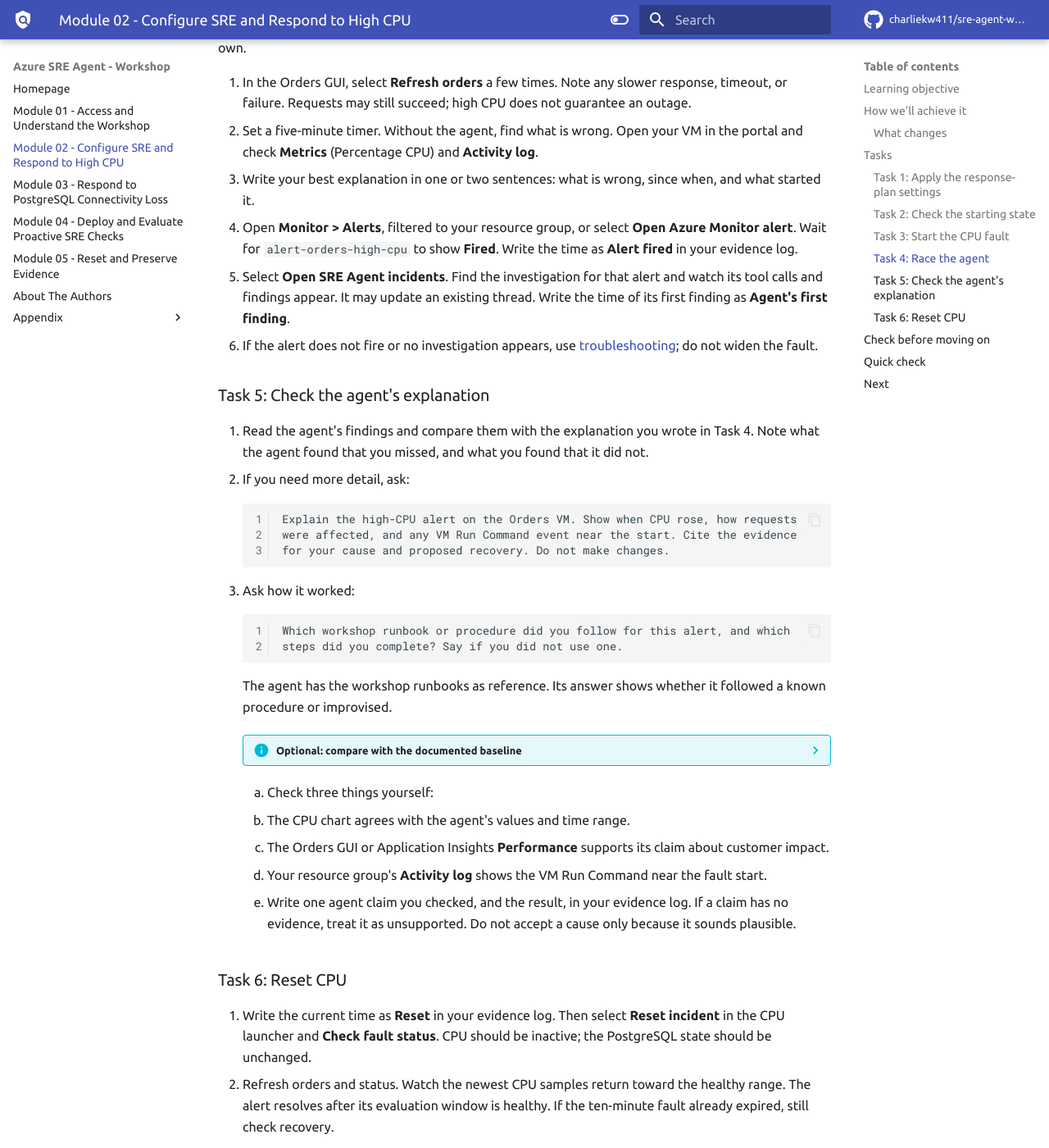
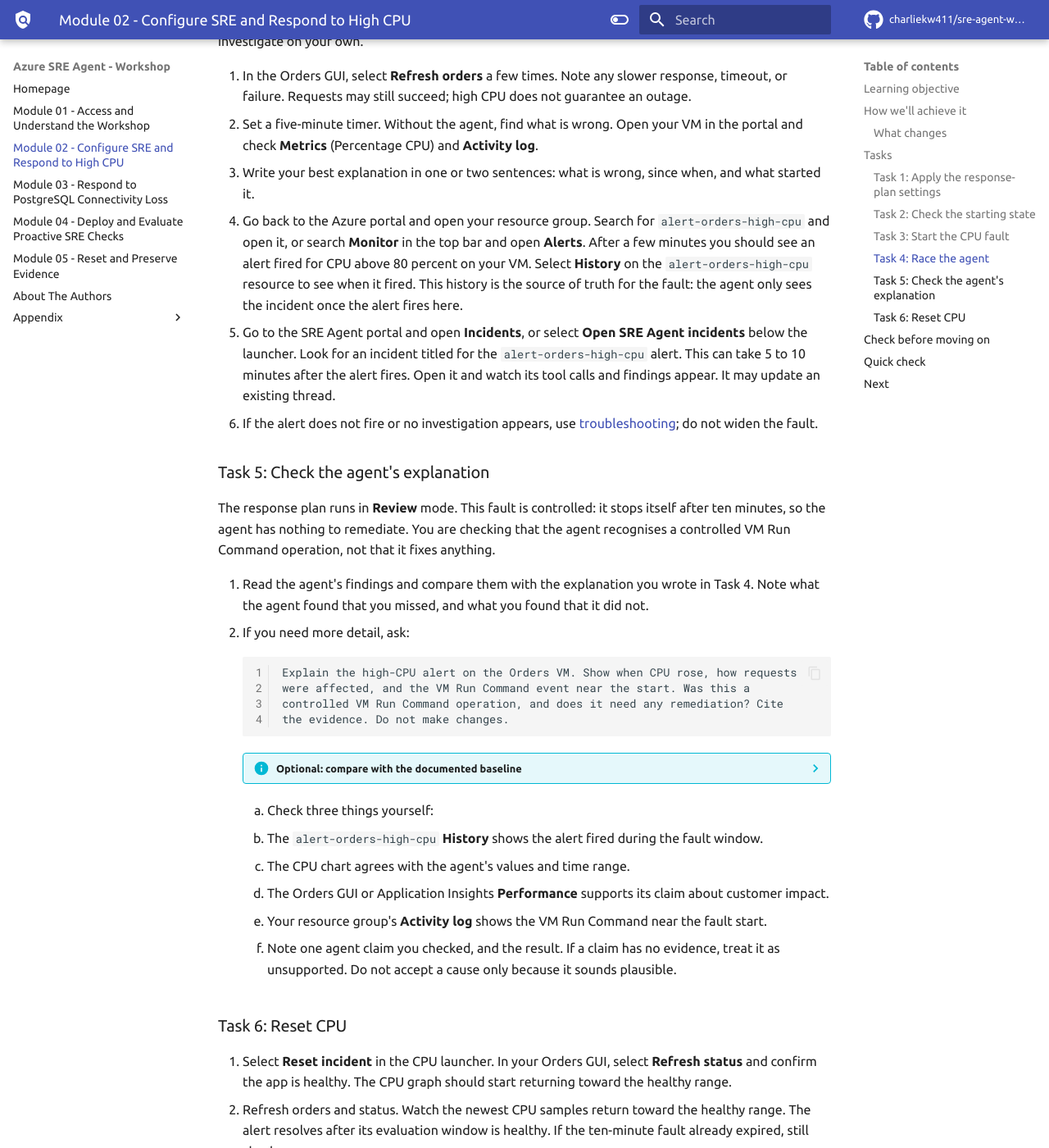
Before and after one commit to charliekw411/sre-agent-workshop, an MkDocs documentation site: the page built from docs/sre/03-incident-high-cpu/index.md, in a window 1280 px wide and 1400 px high, scrolled down 2237 px. Shown: the whole window at 82% size. Built offline with MkDocs 1.6.1 and Material for MkDocs 9.7.7, drawn with Linux system fonts in a browser that asks for light colours; comment, search, counter and statistics services are not loaded; some of the changed text lies outside the part shown.

Commit message:
docs: apply participant feedback to modules 01-05
- Module 01: drop evidence log, use App Insights Performance and Logs with screenshots
- Module 02: alert-history source of truth, Review-mode rationale, GUI status checks
- Module 03: explicit NSG steps, remove runbook prompts
- Launcher: remove Azure Monitor chart/alert and Log Analytics links

Co-authored-by: Copilot App <223556219+Copilot@users.noreply.github.com>

````diff
--- a/docs/sre/03-incident-high-cpu/index.md
+++ b/docs/sre/03-incident-high-cpu/index.md
@@ -60,25 +60,23 @@ do on its own.
 3. Open the plan again and check the saved values. Leave the merge and
    reinvestigation settings and the title filter as they are. Do not add another
    plan: `orders-incident-workflow` already handles PostgreSQL alerts.
-4. In **Azure Monitor > Alerts > Alert rules**, filter to your resource group.
-   Check that `alert-orders-high-cpu` is enabled, is Sev2, and fires when average
-   CPU is above 80 percent for five minutes.
+4. Open your resource group, search for `alert-orders-high-cpu`, and open it.
+   Alternatively, search for **Monitor** in the top bar and open **Alerts > Alert
+   rules**, filtered to your resource group. Check that the rule is enabled, is
+   Sev2, and fires when average CPU is above 80 percent for five minutes.
 
     <!-- SCREENSHOT: Assigned agent's saved Azure Monitor response plan with Sev1/Sev2 and Review mode -->
 
 ### Task 2: Check the starting state
 
-1. In the launcher below, select **Check fault status**. Both faults should be
-   inactive, PostgreSQL access should be `Allow`, and application connectivity
-   should be `ready`.
-2. In your Orders GUI, select **Refresh status** and **Refresh orders**. Keep
-   that tab visible. Note the normal response time.
-3. Look at the CPU graph below and note the healthy CPU range.
+1. In your Orders GUI, select **Refresh status** and **Refresh orders**. Liveness
+   and Readiness should show HTTP 200 and PostgreSQL should show Ready. Keep that
+   tab visible. Note the normal response time.
+2. Look at the CPU graph below and note the healthy CPU range.
 
 ### Task 3: Start the CPU fault
 
-1. Write the current time (UTC) in your evidence log as **Fault started**, then
-   select **Run CPU incident**.
+1. Select **Run CPU incident**.
 
     <div data-sre-incident="cpu">
     <p><strong>JavaScript is required for the launcher.</strong> If it is unavailable, use the terminal alternative below after your facilitator has prepared it.</p>
@@ -88,9 +86,9 @@ do on its own.
    refreshes automatically. You should see CPU rise above the alert threshold.
 
     !!! warning "Check before retrying"
-        A timed-out request may still have started the fault. Select **Check fault
-        status** before trying again. Do not start the PostgreSQL fault at the same
-        time.
+        A timed-out request may still have started the fault. Check the CPU
+        graph and your Orders GUI before trying again. Do not start the PostgreSQL
+        fault at the same time.
 
 ??? info "Terminal alternative"
     First complete [terminal setup](../30-appendix/01-variables.md#terminal-setup-for-an-assigned-environment).
@@ -112,8 +110,8 @@ do on its own.
 
 ### Task 4: Race the agent
 
-The alert uses a five-minute average, so it will not fire immediately. Use the
-wait to investigate on your own.
+The alert uses a five-minute average, so it fires a few minutes after CPU rises.
+Use the wait to investigate on your own.
 
 1. In the Orders GUI, select **Refresh orders** a few times. Note any slower
    response, timeout, or failure. Requests may still succeed; high CPU does not
@@ -122,17 +120,27 @@ wait to investigate on your own.
    in the portal and check **Metrics** (Percentage CPU) and **Activity log**.
 3. Write your best explanation in one or two sentences: what is wrong, since
    when, and what started it.
-4. Open **Monitor > Alerts**, filtered to your resource group, or select
-   **Open Azure Monitor alert**. Wait for `alert-orders-high-cpu` to show
-   **Fired**. Write the time as **Alert fired** in your evidence log.
-5. Select **Open SRE Agent incidents**. Find the investigation for that alert
-   and watch its tool calls and findings appear. It may update an existing
-   thread. Write the time of its first finding as **Agent's first finding**.
+4. Go back to the Azure portal and open your resource group. Search for
+   `alert-orders-high-cpu` and open it, or search **Monitor** in the top bar and
+   open **Alerts**. After a few minutes you should see an alert fired for CPU
+   above 80 percent on your VM. Select **History** on the `alert-orders-high-cpu`
+   resource to see when it fired. This history is the source of truth for the
+   fault: the agent only sees the incident once the alert fires here.
+5. Go to the SRE Agent portal and open **Incidents**, or select **Open SRE Agent
+   incidents** below the launcher. Look for an incident titled for the
+   `alert-orders-high-cpu` alert. This can take 5 to 10 minutes after the alert
+   fires. Open it and watch its tool calls and findings appear. It may update an
+   existing thread.
 6. If the alert does not fire or no investigation appears, use
    [troubleshooting](../30-appendix/02-troubleshooting.md#telemetry-and-alerts);
    do not widen the fault.
 
 ### Task 5: Check the agent's explanation
+
+The response plan runs in **Review** mode. This fault is controlled: it stops
+itself after ten minutes, so the agent has nothing to remediate. You are checking
+that the agent recognises a controlled VM Run Command operation, not that it
+fixes anything.
 
 1. Read the agent's findings and compare them with the explanation you wrote in
    Task 4. Note what the agent found that you missed, and what you found that it
@@ -141,19 +149,10 @@ wait to investigate on your own.
 
     ```text
     Explain the high-CPU alert on the Orders VM. Show when CPU rose, how requests
-    were affected, and any VM Run Command event near the start. Cite the evidence
-    for your cause and proposed recovery. Do not make changes.
+    were affected, and the VM Run Command event near the start. Was this a
+    controlled VM Run Command operation, and does it need any remediation? Cite
+    the evidence. Do not make changes.
     ```
-
-3. Ask how it worked:
-
-    ```text
-    Which workshop runbook or procedure did you follow for this alert, and which
-    steps did you complete? Say if you did not use one.
-    ```
-
-    The agent has the workshop runbooks as reference. Its answer shows whether it
-    followed a known procedure or improvised.
 
     ??? info "Optional: compare with the documented baseline"
         If your facilitator uploaded the knowledge files, ask:
@@ -165,28 +164,29 @@ wait to investigate on your own.
 
         The baselines are fictitious Contoso Retail demo values. Check which
         numbers come from the document and which come from your telemetry.
-4. Check three things yourself:
+3. Check three things yourself:
+    * The `alert-orders-high-cpu` **History** shows the alert fired during the
+      fault window.
     * The CPU chart agrees with the agent's values and time range.
     * The Orders GUI or Application Insights **Performance** supports its claim
       about customer impact.
     * Your resource group's **Activity log** shows the VM Run Command near the
       fault start.
-5. Write one agent claim you checked, and the result, in your evidence log. If a
-   claim has no evidence, treat it as unsupported. Do not accept a cause only
-   because it sounds plausible.
+4. Note one agent claim you checked, and the result. If a claim has no evidence,
+   treat it as unsupported. Do not accept a cause only because it sounds
+   plausible.
 
     <!-- SCREENSHOT: CPU spike, fired alert, and agent findings for the same assigned VM and time range -->
 
 ### Task 6: Reset CPU
 
-1. Write the current time as **Reset** in your evidence log. Then select
-   **Reset incident** in the CPU launcher and **Check fault status**. CPU should
-   be inactive; the PostgreSQL state should be unchanged.
+1. Select **Reset incident** in the CPU launcher. In your Orders GUI, select
+   **Refresh status** and confirm the app is healthy. The CPU graph should
+   start returning toward the healthy range.
 2. Refresh orders and status. Watch the newest CPU samples return toward the
    healthy range. The alert resolves after its evaluation window is healthy.
    If the ten-minute fault already expired, still check recovery.
-3. Write the time the app looked healthy again as **Recovered**. Do not start the
-   next incident until the app is healthy.
+3. Do not start the next incident until the app is healthy.
 
 ??? info "Terminal reset"
     With the [prepared terminal](../30-appendix/01-variables.md#terminal-setup-for-an-assigned-environment):
@@ -204,8 +204,6 @@ wait to investigate on your own.
 * [ ] You saved and checked the Review response plan.
 * [ ] CPU crossed the threshold and the alert reached the agent.
 * [ ] You compared the agent's explanation with your own and checked one claim.
-* [ ] Your CPU column in the [evidence log](../01-deploy-and-validate/index.md#your-evidence-log)
-      is filled in.
 * [ ] CPU is inactive and the Orders app is healthy.
 
 ## Quick check
````
Also changed, not shown: docs/sre/01-deploy-and-validate/index.md (+24 -53 lines), docs/sre/04-incident-postgresql/index.md (+44 -46 lines), docs/sre/05-scheduled-health-check/index.md (+1 -1 lines), docs/sre/06-cleanup/index.md (+9 -10 lines), docs/assets/images/01-deploy-and-validate/appinsights-performance.png (added), docs/assets/images/01-deploy-and-validate/appinsights-portal-search.png (added), docs/assets/images/01-deploy-and-validate/appinsights-resource-list.png (added), 1 other file.
